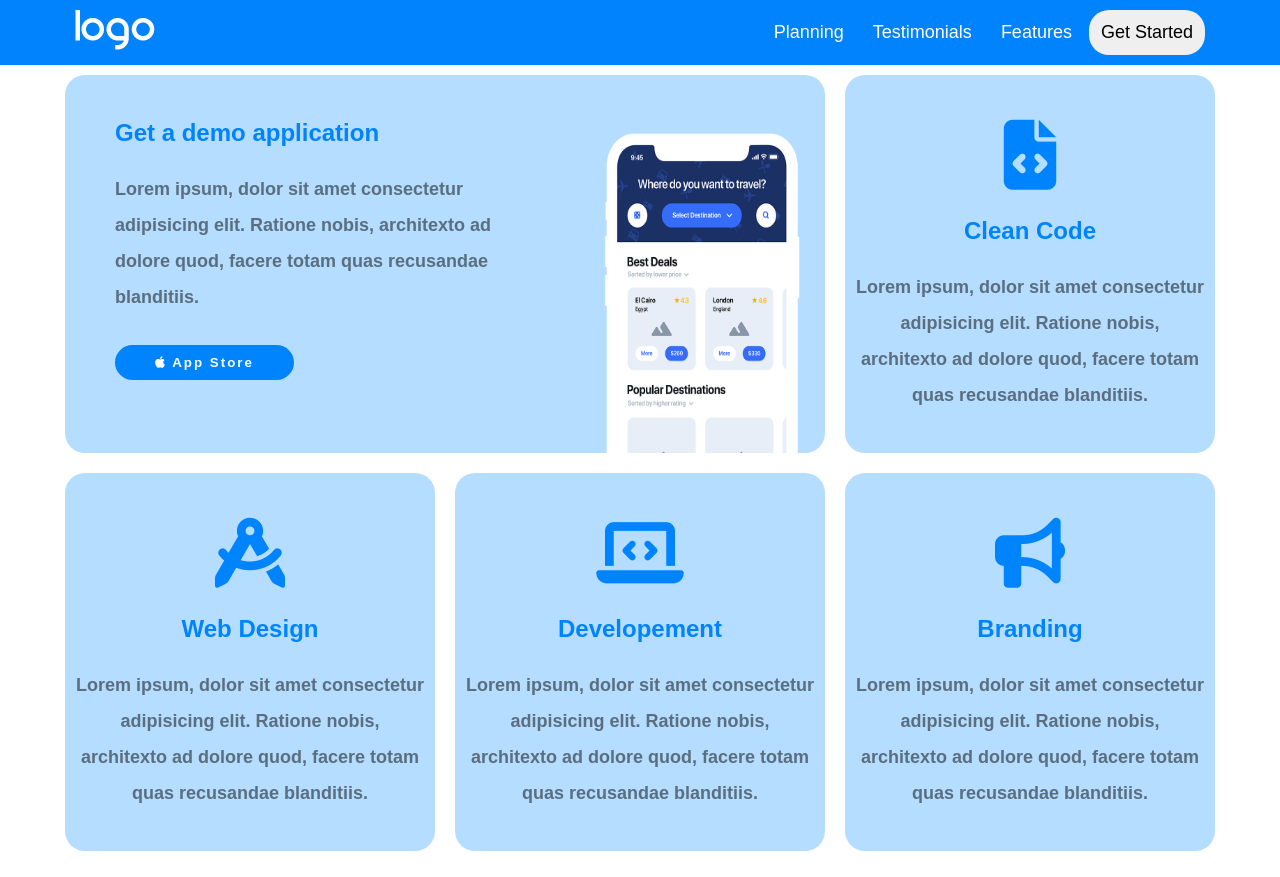
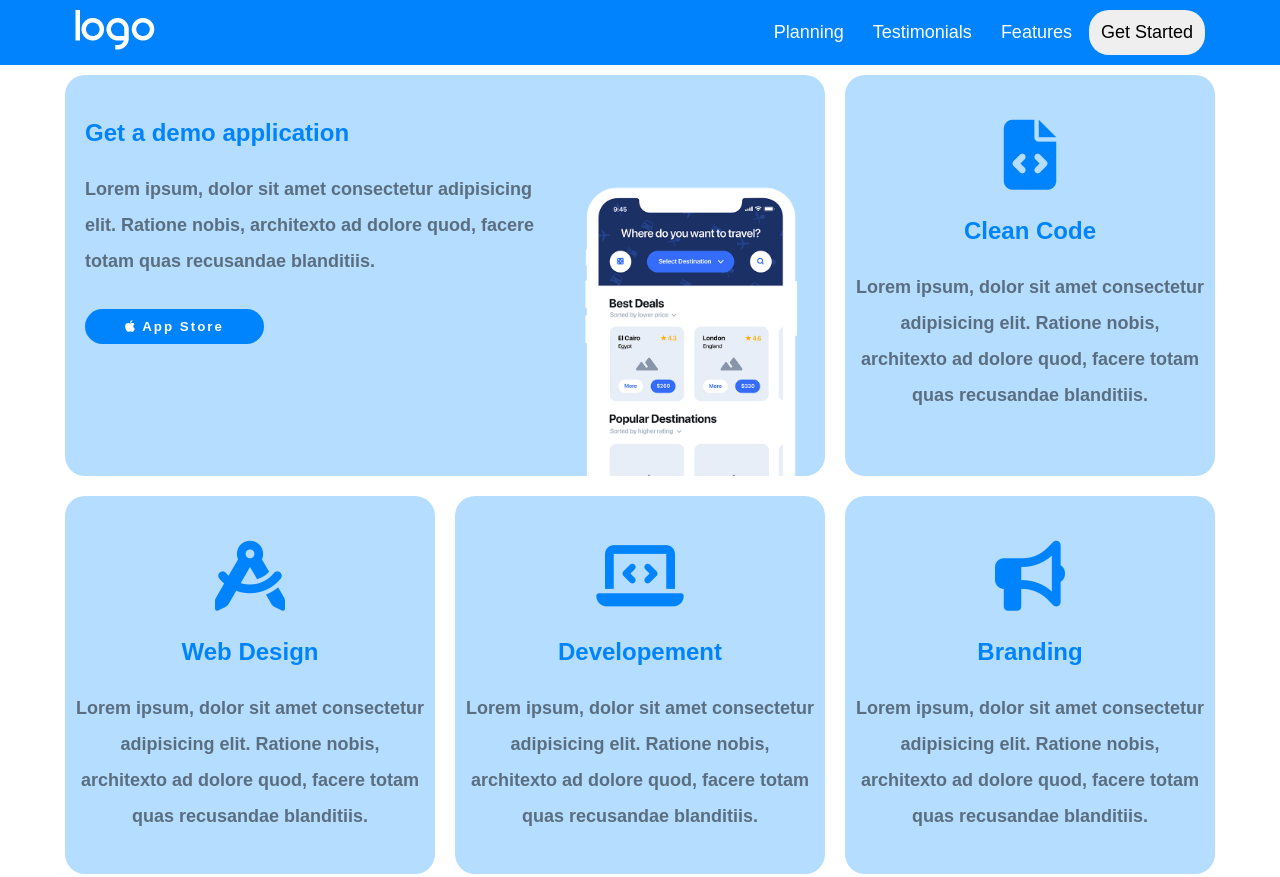
Before and after one commit to AntonelloStefania/htmlcss-responsive-layout, a plain HTML site: page index.html in a window 1280 px wide. Shown: the top 877 px of the page. Drawn offline with Linux system fonts and the light colour scheme.

Commit message:
esercizio completo

```diff
--- a/css/style.css
+++ b/css/style.css
@@ -570,9 +570,13 @@ footer{
         display: flex;
     }
 
+    #first-sec-text{
+        padding: 20px;
+    }
+
     #first-sec-img img{
         width: 100%;
-        padding-top: 50px;
+        padding-top: 105px;
     }
     /* fine prima sezione */
     /* seconda sezione "strategic planning" */
```
